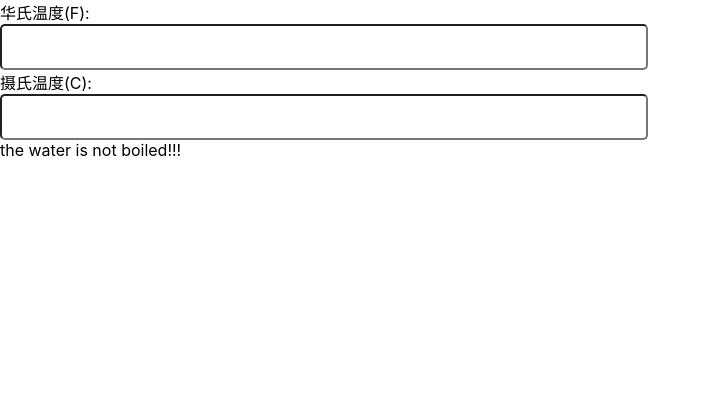
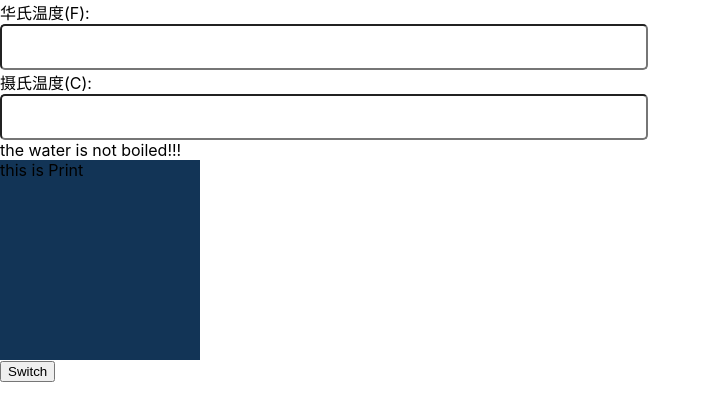
Before and after one commit to feiyuan1/test-react, a React (Create React App) app: page / in a window 1280 px wide. Shown: the top 420 px of the page, without its empty margins (0-711 px from the left). Built offline with nearby package versions, Linux system fonts and the light colour scheme.

Commit message:
feat: 复现 Suspense 下 A->loading->B case

```diff
--- a/src/App.js
+++ b/src/App.js
@@ -1,9 +1,11 @@
+import DemoWithSuspense from './DemoWithSuspense';
 import Calculator from './calculator/calculator'
 
 function App() {
   return (
     <div className="App">
       <Calculator/>
+      <DemoWithSuspense />
     </div>
   );
 }
--- /dev/null
+++ b/src/DemoWithSuspense.js
@@ -0,0 +1,18 @@
+import {lazy, Suspense, useState} from 'react'
+import Loading from './components/Loading.js'
+import lazyLoad from './lazyLoad.js'
+
+const Print = lazy(() => lazyLoad(import('./components/Print.js')))
+const Test = lazy(() => lazyLoad(import('./components/Test.js')))
+
+export default function DemoWithSuspense(){
+  const [isPrintTab, setPrintTab] = useState(true)
+
+  return <div>
+     <Suspense fallback={<Loading />}>
+    {isPrintTab ? <Print /> : <Test />}
+  </Suspense>
+<button onClick={() => {setPrintTab(old => !old)}}>Switch</button>
+    </div>
+
+}
--- /dev/null
+++ b/src/components/Loading.js
@@ -0,0 +1,3 @@
+export default function Print(){
+  return <div style={{height: '200px', width: '200px', background: '#eee'}}>Loading</div>
+}
--- /dev/null
+++ b/src/components/Print.js
@@ -0,0 +1,3 @@
+export default function Print(){
+  return <div style={{height: '200px', width: '200px', background: '#123456'}}>this is Print</div>
+}
--- /dev/null
+++ b/src/components/Test.js
@@ -0,0 +1,3 @@
+export default function Print(){
+  return <div style={{height: '200px', width: '200px', background: '#eaa122'}}>this is Test</div>
+}
--- /dev/null
+++ b/src/lazyLoad.js
@@ -0,0 +1,4 @@
+export default function lazyLoad(p){
+  return new Promise(resolve => {setTimeout(() => {console.log('load module')
+resolve(p)}, 2000)})
+}
```
